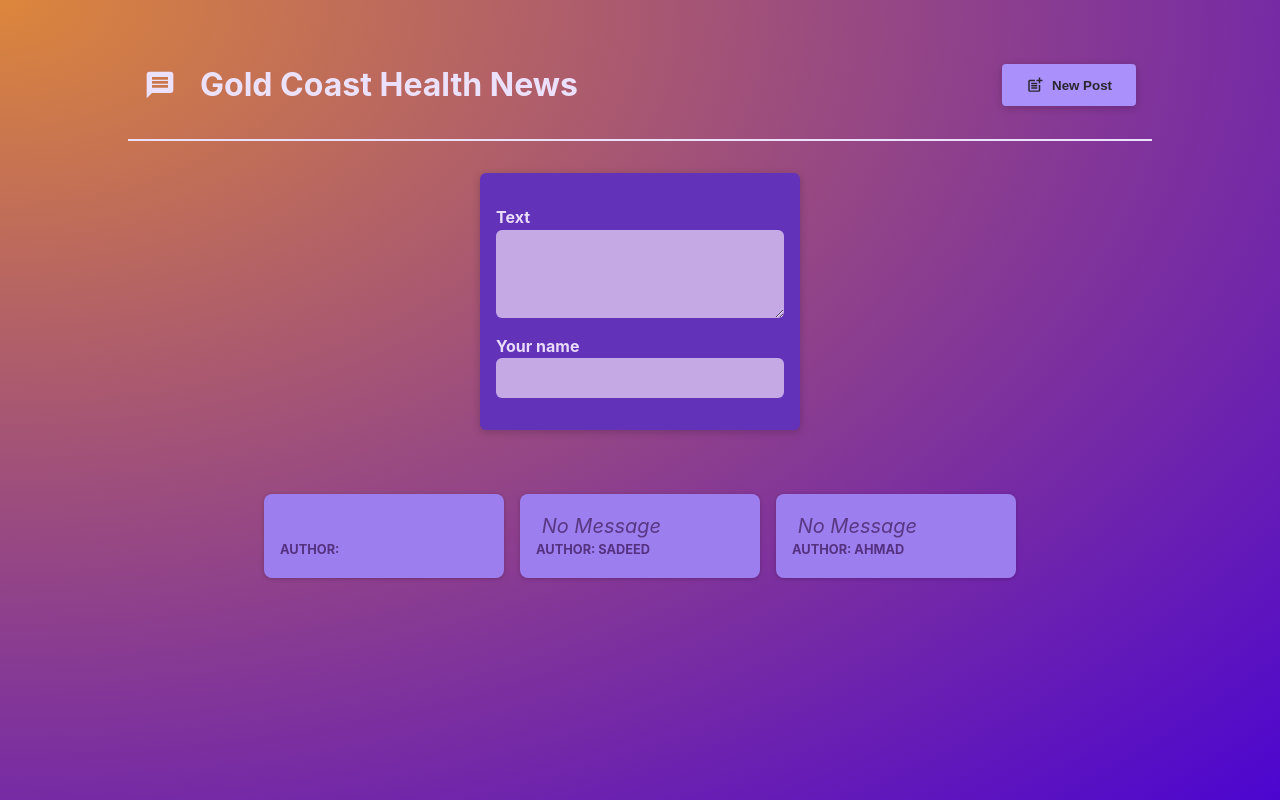
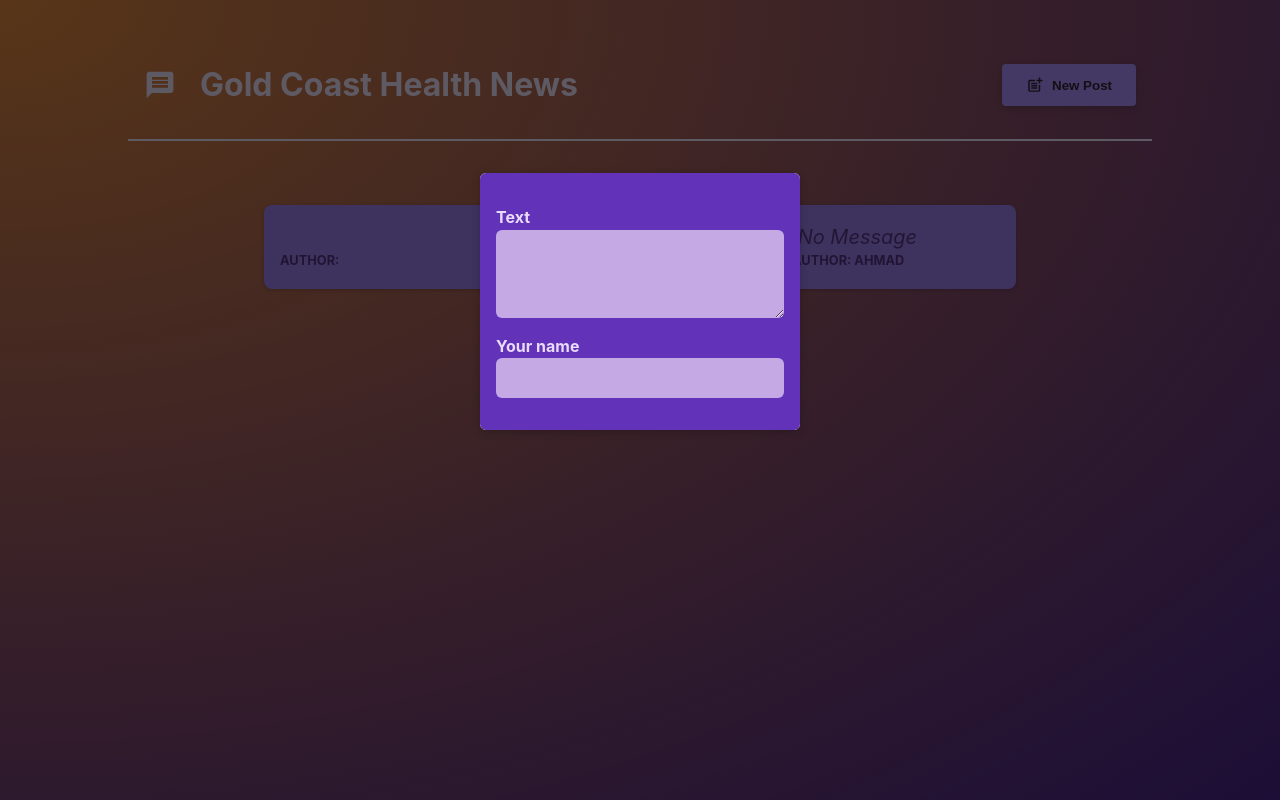
Before and after one commit to sadeedch/react, a React (Vite) app: page / in a window 1280 px wide. Both pictures are taken after a click on the button "New Post". Built offline with nearby package versions, Linux system fonts and the light colour scheme.

Commit message:
state management

```diff
--- a/src/App.jsx
+++ b/src/App.jsx
@@ -1,13 +1,24 @@
 
 import MainHeader from "./Components/MainHeader";
-import Post from "./Components/Post";
 import PostsList from "./Components/PostsList";
+import { useState } from 'react';
 function App() {
+
+  const [modalIsVisible, setModalIsVisible] = useState(false);
+
+  function showModalHandler () {
+    setModalIsVisible(true);
+  }
+
+  function hideModalHandler () {
+    setModalIsVisible(false);
+}
+
   return(
     <>
-    <MainHeader> </MainHeader>
+    <MainHeader onCreatePost={showModalHandler}/>
     <main>
-        <PostsList></PostsList>
+        <PostsList isPosting = {modalIsVisible} onStopPosting = {hideModalHandler}/>
    </main>
    </>
   )
--- /dev/null
+++ b/src/Components/Modal.jsx
@@ -0,0 +1,13 @@
+import classes from "./Modal.module.css"
+
+function Modal ({children, onClose}) {
+
+    return (
+        <>
+        <div className={classes.backdrop} onClick={onClose}></div>
+        <dialog open className={classes.modal}> {children}</dialog>
+        </>
+    )
+}
+
+export default Modal
--- /dev/null
+++ b/src/Components/Modal.module.css
@@ -0,0 +1,18 @@
+.backdrop {
+    position: fixed;
+    top: 0;
+    left: 0;
+    width: 100%;
+    height: 100vh;
+    background-color: rgba(0, 0, 0, 0.6);
+    z-index: 1;
+  }
+
+  .modal {
+    border: none;
+    border-radius: 6px;
+    box-shadow: 0 2px 8px rgba(0, 0, 0, 0.2);
+    padding: 0;
+    overflow: hidden;
+    z-index: 1;
+  }
--- a/src/Components/NewPost.module.css
+++ b/src/Components/NewPost.module.css
@@ -2,9 +2,7 @@
     background-color: #6233b9;
     padding: 1rem;
     width: 20rem;
-    margin: 2rem auto;
-    border-radius: 6px;
-    box-shadow: 0 2px 8px rgba(0, 0, 0, 0.2);
+
   }
 
   .form label {
--- a/src/Components/PostsList.jsx
+++ b/src/Components/PostsList.jsx
@@ -1,11 +1,13 @@
 import NewPost from "./NewPost"
 import Post from "./Post"
 import { useState } from 'react';
+import Modal from "./Modal";
+import classes from "./PostsList.module.css"
 
-import classes from "./PostsList.module.css"
-function PostsList () {
+function PostsList ({isPosting, onStopPosting}) {
     const [enteredBody, setEnteredBody] = useState("");
     const [enteredAuthor, setEnteredAuthor] = useState("");
+
 
     function changeBodyHandler (event) {
         setEnteredBody(event.target.value);
@@ -15,11 +17,17 @@
         setEnteredAuthor(event.target.value);
     }
 
-
-
 return (
     <>
-    <NewPost onBodyChange = {changeBodyHandler} onAuthorChange = {changeAuthorHandler} > </NewPost>
+    {isPosting &&
+    <Modal onClose = {onStopPosting}>
+    <NewPost
+    onBodyChange = {changeBodyHandler}
+    onAuthorChange = {changeAuthorHandler} >
+    </NewPost>
+    </Modal>
+    }
+
     <ul className= {classes.posts}>
     <Post text = {enteredBody} name = {enteredAuthor} ></Post>
     <Post text = {"No Message"} name = {"Sadeed"} ></Post>
--- a/src/index.css
+++ b/src/index.css
@@ -9,7 +9,7 @@
 
   line-height: 24px;
   font-weight: 400;
-  background-image: radial-gradient(ellipse at top left, #dc863c, #4c05d0);
+  background-image: radial-gradient(ellipse at top left, #dc863c, #462289);
   font-synthesis: none;
   text-rendering: optimizeLegibility;
   -webkit-font-smoothing: antialiased;
```
Also changed, not shown: src/Components/MainHeader.jsx (line endings or trailing spaces), 1 other file (tests, documents, lock files or other folders).
